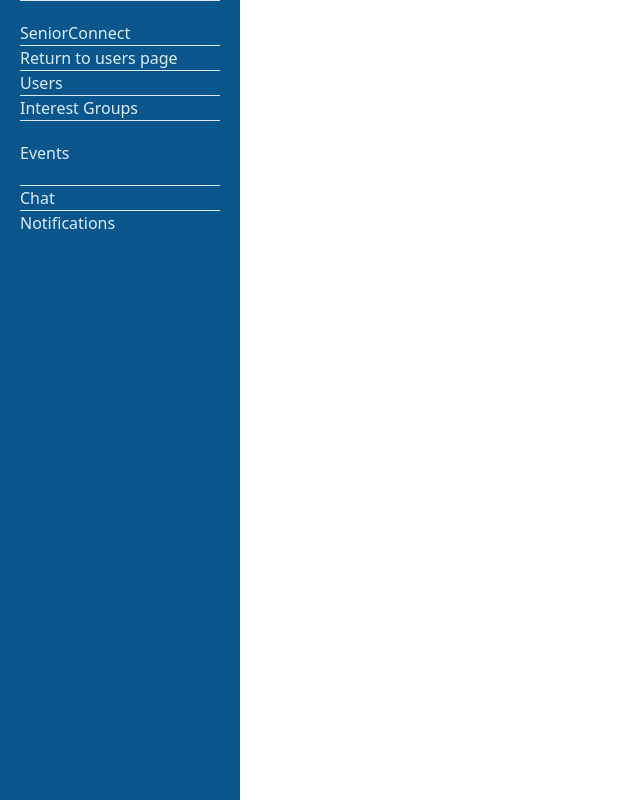
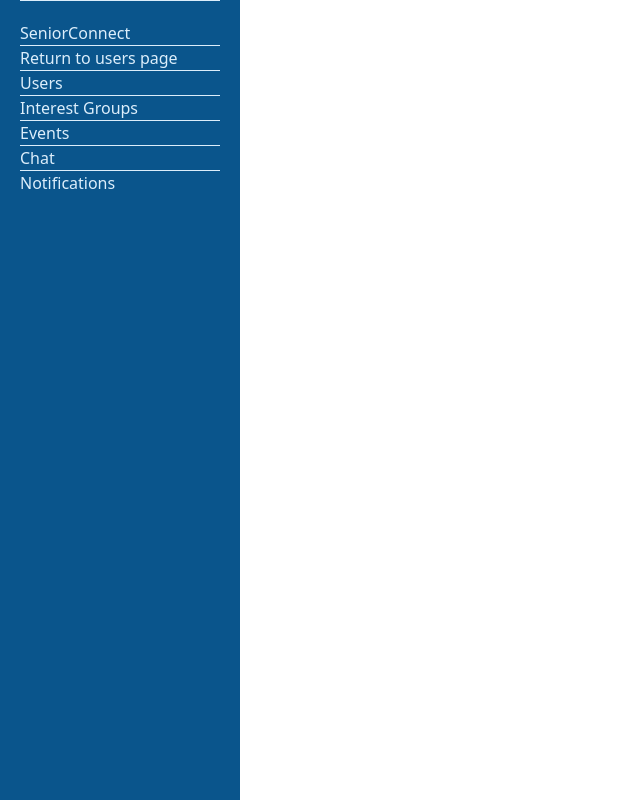
Before and after one commit to eveternet/seniorconnect, a React (Vite) app: page /admin in a window 1280 px wide. Shown: the whole page, without its empty margins (0-640 px from the left). Built offline with nearby package versions, Linux system fonts and the light colour scheme; no server answers.

Commit message:
how did i miss that

```diff
--- a/src/components/admin_routes/navbar/header.jsx
+++ b/src/components/admin_routes/navbar/header.jsx
@@ -35,7 +35,7 @@ export default function Navbar() {
                 </Link>
                 <Link
                     to="/admin/events"
-                    className="mx-5 cursor-pointer border-t border-solid border-blue-100 py-5 text-left text-base text-blue-100"
+                    className="mx-5 cursor-pointer border-t border-solid border-blue-100 text-left text-base text-blue-100"
                 >
                     {" "}
                     Events{" "}
```
